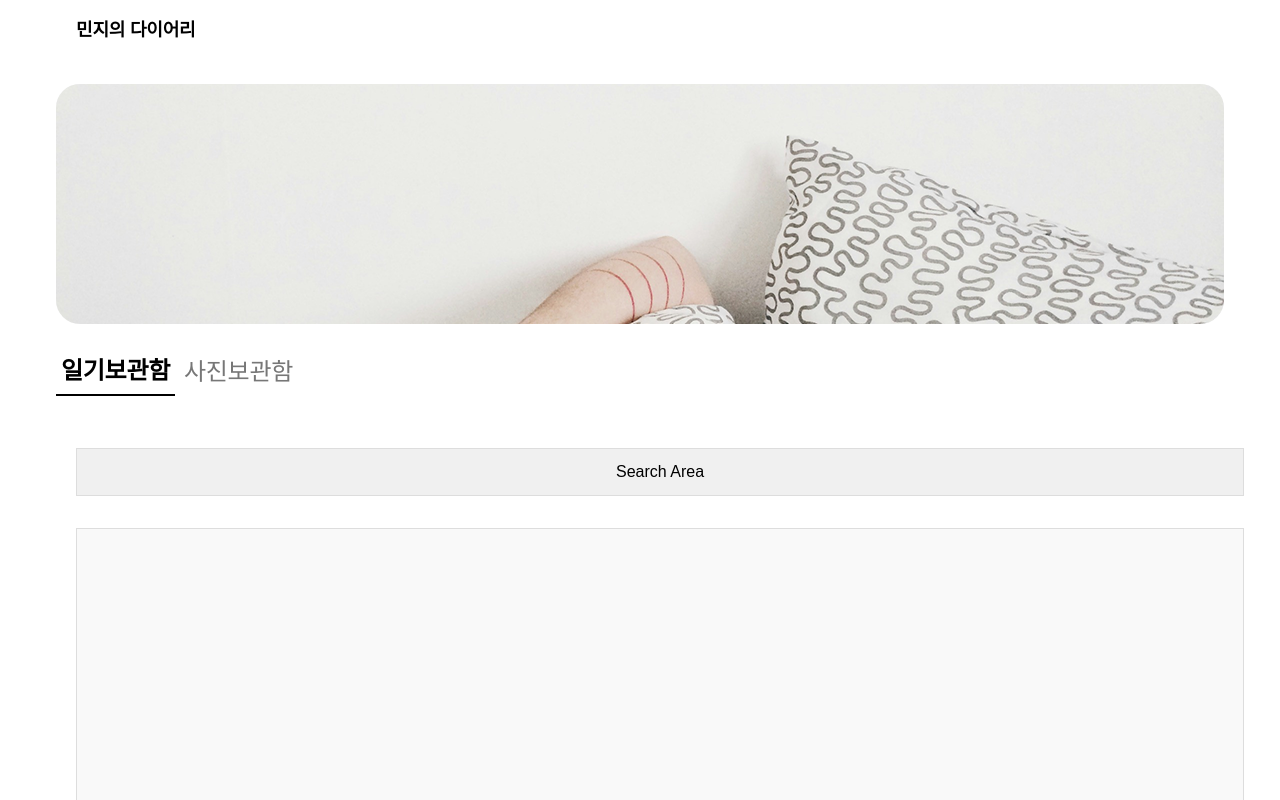
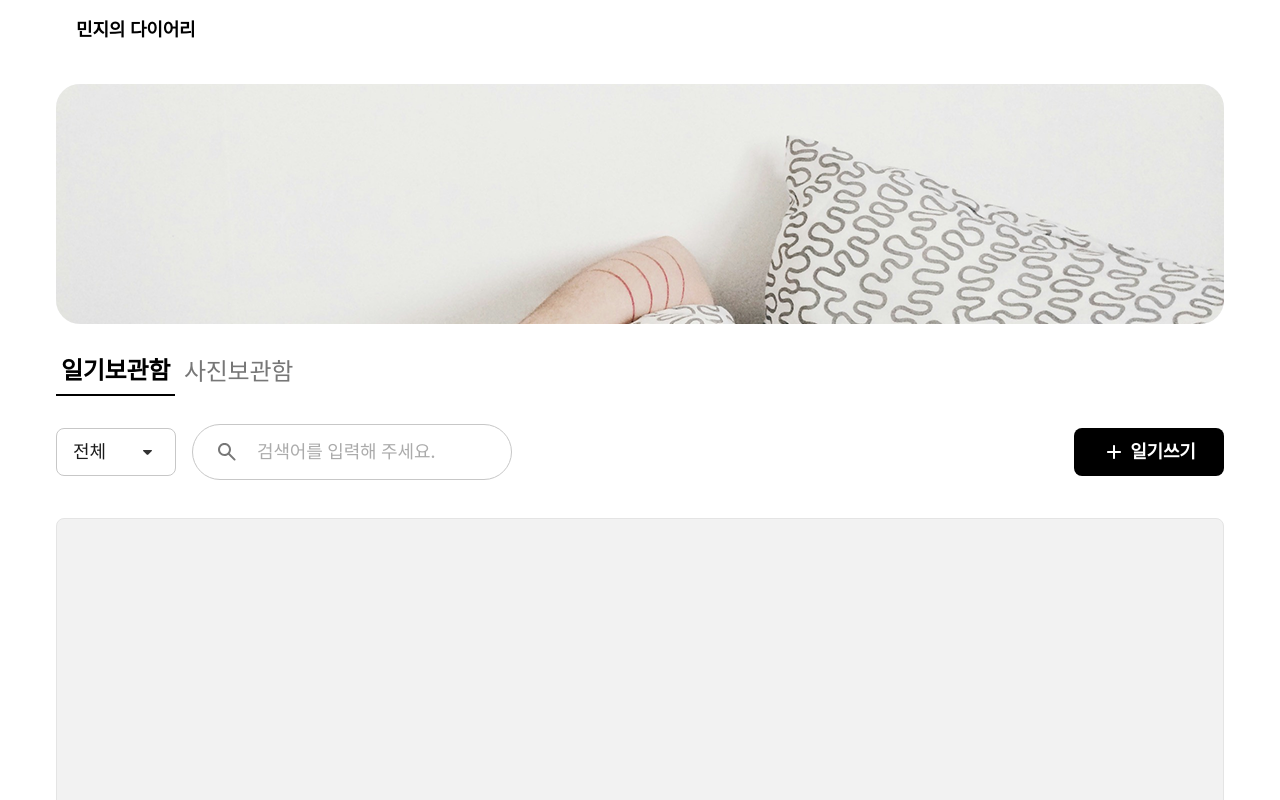
Before and after one commit to hansaeroy/vibe-coding, a Next.js app: page /diaries in a window 1280 px wide. Shown: the top 800 px of the page. Built offline with nearby package versions, Linux system fonts and the light colour scheme.

Commit message:
문서: 한글 커밋이 간헐적으로 깨지는 이유 설명 추가
- 원인 5가지 상세 분석
- 해결책 4가지 제시
- 커밋 방법별 신뢰도 비교표
- 트러블슈팅 체크리스트
- 인코딩 환경 자동 체크 스크립트 추가
- 깨진 커밋 수정 방법 설명

```diff
--- a/next.config.mjs
+++ b/next.config.mjs
@@ -1,4 +1,16 @@
 /** @type {import('next').NextConfig} */
-const nextConfig = {};
+const nextConfig = {
+  // Windows 파일 시스템 에러 완화
+  webpack: (config, { dev, isServer }) => {
+    if (dev && !isServer) {
+      // Windows에서 파일 감시 최적화
+      config.watchOptions = {
+        poll: 1000,
+        aggregateTimeout: 300,
+      };
+    }
+    return config;
+  },
+};
 
 export default nextConfig;
--- a/package.json
+++ b/package.json
@@ -4,6 +4,8 @@
   "private": true,
   "scripts": {
     "dev": "next dev",
+    "dev:clean": "npm run clean && npm run dev",
+    "clean": "rm -rf .next",
     "build": "next build",
     "start": "next start",
     "lint": "next lint",
--- a/src/app/diaries/page.tsx
+++ b/src/app/diaries/page.tsx
@@ -1,4 +1,4 @@
-import Diaries from '@/components/diaries';
+import Diaries from "@/components/diaries";
 
 export default function DiariesPage() {
   return <Diaries />;
--- a/src/app/globals.css
+++ b/src/app/globals.css
@@ -129,6 +129,17 @@
   }
 }
 
+* {
+  box-sizing: border-box;
+}
+
+html,
+body {
+  margin: 0;
+  padding: 0;
+  width: 100%;
+}
+
 body {
   color: var(--foreground);
   background: var(--background);
--- a/src/app/layout.tsx
+++ b/src/app/layout.tsx
@@ -28,7 +28,7 @@ export default function RootLayout({
   children: React.ReactNode;
 }>) {
   return (
-    <html lang="en">
+    <html lang="ko">
       <body
         className={`${geistSans.variable} ${geistMono.variable} antialiased`}
       >
--- a/src/commons/layout/index.tsx
+++ b/src/commons/layout/index.tsx
@@ -7,6 +7,7 @@ interface LayoutProps {
 
 export default function Layout({ children }: LayoutProps) {
   return (
+    <>
       <div className={styles.container}>
         {/* Header */}
         <header className={styles.header}>
@@ -40,8 +41,9 @@ export default function Layout({ children }: LayoutProps) {
 
         {/* Children Content */}
         <main className={styles.children}>{children}</main>
+      </div>
 
-      {/* Footer */}
+      {/* Footer - 컨테이너 밖으로 이동하여 전체 넓이 차지 */}
       <footer className={styles.footer}>
         <div className={styles.footerContent}>
           <h3 className={styles.footerTitle}>민지의 다이어리</h3>
@@ -53,6 +55,6 @@ export default function Layout({ children }: LayoutProps) {
           </div>
         </div>
       </footer>
-    </div>
+    </>
   );
 }
--- a/src/commons/layout/styles.module.css
+++ b/src/commons/layout/styles.module.css
@@ -133,7 +133,6 @@
   flex: 1;
   min-height: 200px;
   background-color: var(--background-primary);
-  padding: 20px;
   box-sizing: border-box;
 }
 
@@ -151,7 +150,7 @@
   display: flex;
   flex-direction: column;
   width: 1168px;
-  height: 112px;
+
   padding: 24px 0;
   box-sizing: border-box;
 }
--- a/src/components/diaries/index.tsx
+++ b/src/components/diaries/index.tsx
@@ -1,6 +1,45 @@
-import styles from './styles.module.css';
+"use client";
+
+import { useState } from "react";
+import SelectBox from "@/commons/components/selectbox";
+import SearchBar from "@/commons/components/searchbar";
+import Button from "@/commons/components/button";
+import styles from "./styles.module.css";
 
 export default function Diaries() {
+  const [selectedFilter, setSelectedFilter] = useState("all");
+  const [searchValue, setSearchValue] = useState("");
+
+  // 필터 옵션
+  const filterOptions = [
+    { value: "all", label: "전체" },
+    { value: "happy", label: "기쁨" },
+    { value: "sad", label: "슬픔" },
+    { value: "angry", label: "화남" },
+    { value: "surprise", label: "놀람" },
+    { value: "etc", label: "기타" },
+  ];
+
+  // 필터 변경 핸들러
+  const handleFilterChange = (value: string) => {
+    setSelectedFilter(value);
+  };
+
+  // 검색어 변경 핸들러
+  const handleSearchChange = (e: React.ChangeEvent<HTMLInputElement>) => {
+    setSearchValue(e.target.value);
+  };
+
+  // 검색 실행 핸들러
+  const handleSearch = (value: string) => {
+    console.log("검색 실행:", value);
+  };
+
+  // 일기쓰기 버튼 클릭 핸들러
+  const handleWriteDiary = () => {
+    console.log("일기쓰기 버튼 클릭");
+  };
+
   return (
     <div className={styles.container}>
       {/* Gap */}
@@ -8,27 +47,69 @@ export default function Diaries() {
 
       {/* Search */}
       <div className={styles.search}>
-        Search Area
+        <div className={styles.searchContent}>
+          {/* 왼쪽 그룹: 필터 + 검색바 */}
+          <div className={styles.leftGroup}>
+            {/* 필터 선택박스 */}
+            <SelectBox
+              variant="primary"
+              size="large"
+              theme="light"
+              options={filterOptions}
+              value={selectedFilter}
+              onChange={handleFilterChange}
+              placeholder="전체"
+              className={styles.filterSelect}
+            />
+
+            {/* 검색바 */}
+            <SearchBar
+              variant="primary"
+              size="large"
+              theme="light"
+              placeholder="검색어를 입력해 주세요."
+              value={searchValue}
+              onChange={handleSearchChange}
+              onSearch={handleSearch}
+              showIcon={true}
+              containerClassName={styles.searchBar}
+            />
+          </div>
+
+          {/* 오른쪽 그룹: 일기쓰기 버튼 */}
+          <Button
+            variant="primary"
+            size="large"
+            theme="light"
+            onClick={handleWriteDiary}
+            className={styles.writeButton}
+          >
+            <img
+              src="/icons/plus_outline_light_m.svg"
+              alt="추가"
+              width={24}
+              height={24}
+              className={styles.buttonIcon}
+            />
+            일기쓰기
+          </Button>
+        </div>
       </div>
 
       {/* Gap */}
-      <div className={styles.gap}></div>
+      <div className={styles.mainGap}></div>
 
       {/* Main */}
-      <div className={styles.main}>
-        Main Content Area
-      </div>
+      <div className={styles.main}>Main Content Area</div>
 
       {/* Gap */}
-      <div className={styles.gap}></div>
+      <div className={styles.paginationGap}></div>
 
       {/* Pagination */}
-      <div className={styles.pagination}>
-        Pagination Area
-      </div>
+      <div className={styles.pagination}>Pagination Area</div>
 
       {/* Gap */}
-      <div className={styles.gap}></div>
+      <div className={styles.paginationGap}></div>
     </div>
   );
 }
--- a/src/components/diaries/styles.module.css
+++ b/src/components/diaries/styles.module.css
@@ -10,32 +10,101 @@
   height: 32px;
 }
 
+.mainGap {
+  width: 1168px;
+  height: 42px;
+}
+
+.paginationGap {
+  width: 1168px;
+  height: 40px;
+}
+
 .search {
   width: 1168px;
   height: 48px;
-  background-color: #f0f0f0;
+  display: flex;
+  align-items: center;
+}
+
+.searchContent {
+  display: flex;
+  align-items: center;
+  justify-content: space-between;
+  width: 1168px;
+  height: 48px;
+}
+
+/* 왼쪽 그룹 (필터 + 검색바) */
+.leftGroup {
+  display: flex;
+  align-items: center;
+  gap: 16px;
+}
+
+/* 필터 선택박스 스타일 */
+.filterSelect {
+  width: 120px;
+  position: relative;
+  z-index: 10;
+}
+
+/* 검색바 스타일 */
+.searchBar {
+  width: 320px;
+}
+
+/* 일기쓰기 버튼 스타일 */
+.writeButton {
+  width: 150px;
+  height: 48px;
+  background-color: var(--gray-black) !important;
+  color: var(--gray-white) !important;
+  border: none;
+  border-radius: 8px;
   display: flex;
   align-items: center;
   justify-content: center;
-  border: 1px solid #ddd;
+  gap: 4px;
+  font-family: "Pretendard Variable", sans-serif;
+  font-weight: 600;
+  font-size: 18px;
+  line-height: 24px;
+  letter-spacing: -0.18px;
+  cursor: pointer;
+  transition: background-color 0.2s ease;
+}
+
+.writeButton:hover {
+  background-color: var(--gray-90) !important;
+}
+
+.writeButton:active {
+  background-color: var(--gray-80) !important;
+}
+
+.buttonIcon {
+  filter: brightness(0) invert(1);
 }
 
 .main {
   width: 1168px;
   height: 936px;
-  background-color: #f9f9f9;
+  background-color: var(--background-secondary);
   display: flex;
   align-items: center;
   justify-content: center;
-  border: 1px solid #ddd;
+  border: 1px solid var(--border-light);
+  border-radius: 8px;
 }
 
 .pagination {
   width: 1168px;
   height: 32px;
-  background-color: #f0f0f0;
+  background-color: var(--background-secondary);
   display: flex;
   align-items: center;
   justify-content: center;
-  border: 1px solid #ddd;
+  border: 1px solid var(--border-light);
+  border-radius: 8px;
 }
```
Also changed, not shown: src/components/diaries/prompt/prompt.101.wireframe.txt, src/components/diaries/prompt/prompt.201.ui.search.txt, 2 other files (tests, documents, lock files or other folders). Lines whose indentation alone changed are shown as unchanged.
